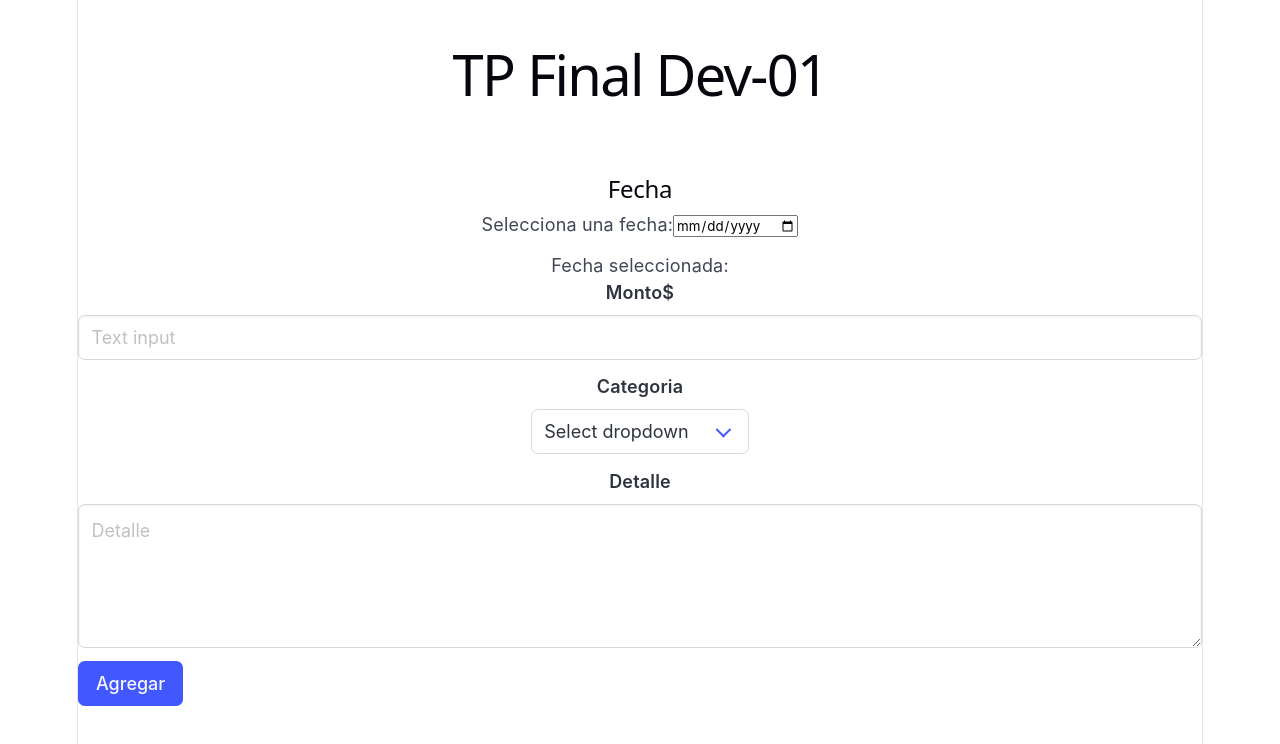
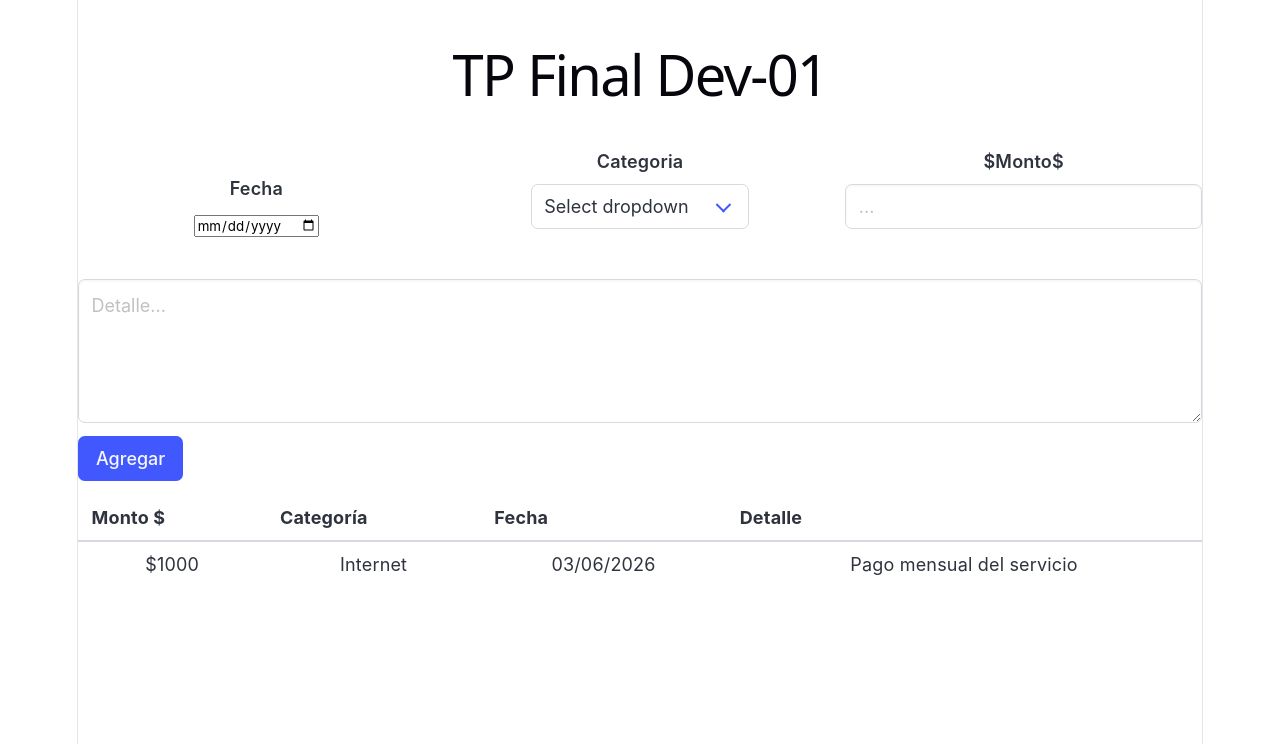
Before and after one commit to devanacristaldo/TPFFrontEnd2026, a React (Vite) app in the folder TPFinal/: page / in a window 1280 px wide. Shown: the top 744 px of the page. Built offline with nearby package versions, Linux system fonts and the light colour scheme.

Commit message:
Table Added

```diff
--- a/TPFinal/src/Home.jsx
+++ b/TPFinal/src/Home.jsx
@@ -9,13 +9,17 @@ function Home() {
         <>
             <h1>TP Final Dev-01</h1>
             <div>
+
+                <div className="columns">
+
+
+                    <div className="column">
+
                         <div className="container mt-5">
-                    <h2>Fecha</h2>
 
                             <div className="mb-3">
-                        <label htmlFor="fecha" className="form-label">
-                            Selecciona una fecha:
-                        </label>
+                                <label class="label">Fecha</label>
+
                                 <input
                                     type="date"
                                     id="fecha"
@@ -24,17 +28,10 @@ function Home() {
                                     onChange={(e) => setFecha(e.target.value)}
                                 />
                             </div>
-
-                    <p>Fecha seleccionada: {fecha}</p>
+                        </div>
                     </div>
 
-
-                <div class="field">
-                    <label class="label">Monto$</label>
-                    <div class="control">
-                        <input class="input" type="text" placeholder="Text input" />
-                    </div>
-                </div>
+                    <div className="column">
 
 
                         <div class="field">
@@ -52,11 +49,23 @@ function Home() {
                                 </div>
                             </div>
                         </div>
+                    </div>
+
+
+                    <div className="column">
 
                         <div class="field">
-                    <label class="label">Detalle</label>
+                            <label class="label">$Monto$</label>
                             <div class="control">
-                        <textarea class="textarea" placeholder="Detalle"></textarea>
+                                <input class="input" type="text" placeholder="..." />
+                            </div>
+                        </div>
+                    </div>
+                </div>
+
+                <div class="field">
+                    <div class="control">
+                        <textarea class="textarea" placeholder="Detalle..."></textarea>
                     </div>
                 </div>
 
@@ -65,6 +74,28 @@ function Home() {
                         <button class="button is-link">Agregar</button>
                     </div>
                 </div>
+
+                <table className="table is-fullwidth is-striped">
+                    <thead>
+                        <tr>
+                            <th>Monto $</th>
+                            <th>Categoría</th>
+                            <th>Fecha</th>
+                            <th>Detalle</th>
+                        </tr>
+                    </thead>
+
+                    <tbody>
+                        <tr>
+                            <td>$1000</td>
+                            <td>Internet</td>
+                            <td>03/06/2026</td>
+                            <td>Pago mensual del servicio</td>
+                        </tr>
+                    </tbody>
+                </table>
+
+
 
             </div>
 
```
Lines whose indentation alone changed are shown as unchanged.
